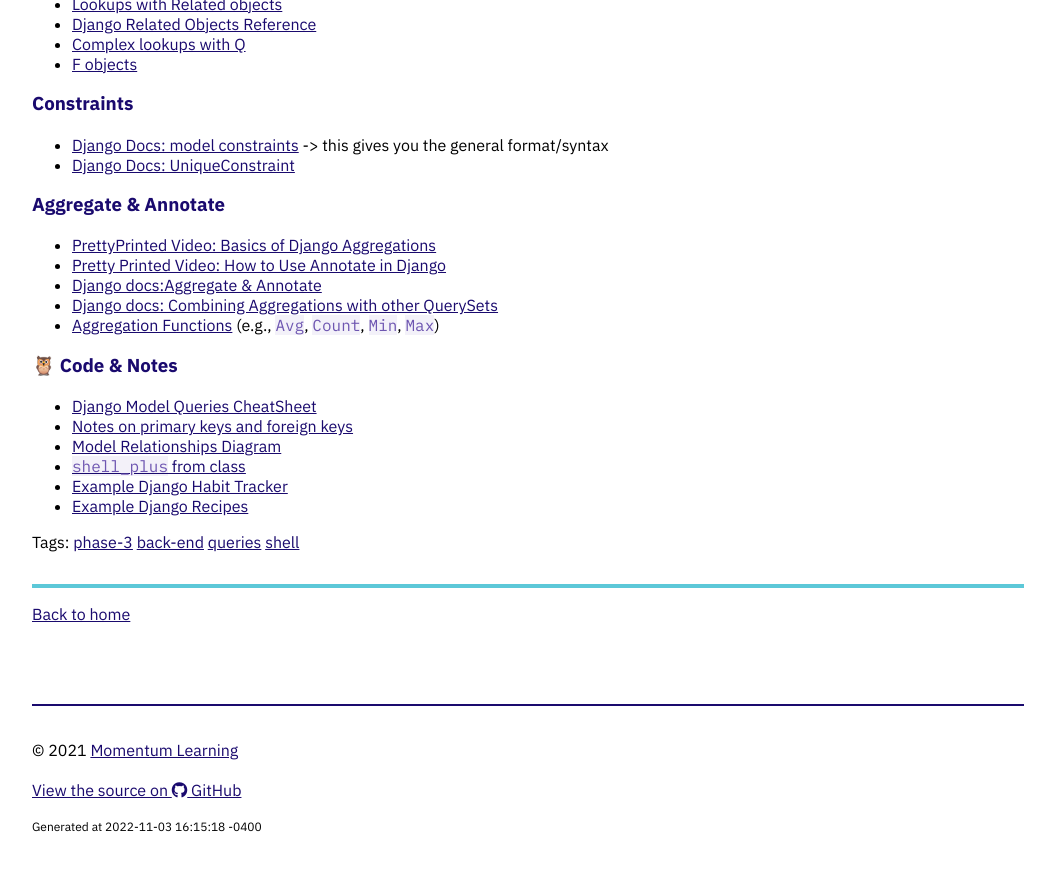
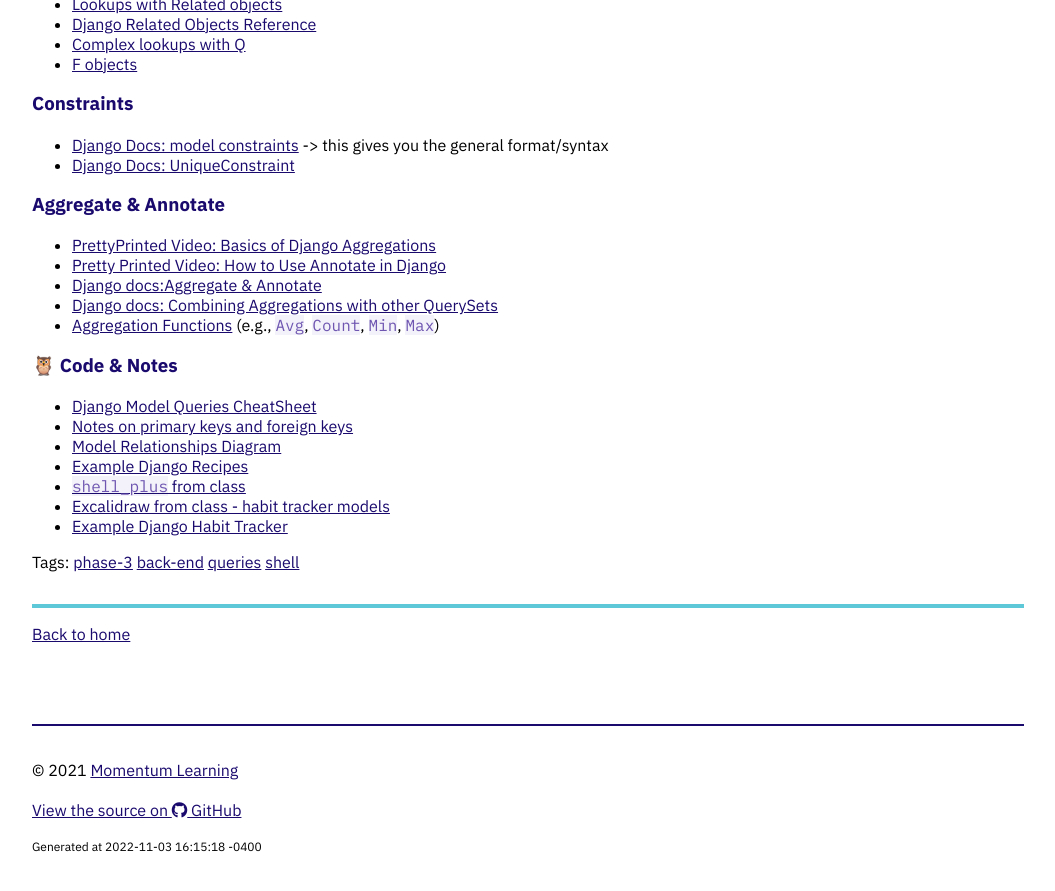
Before and after one commit to Momentum-Team-15/momentum-team-15.github.io, a Jekyll site: the page built from _posts/2022-11-03-be-more-models.md, in a window 1280 px wide and 900 px high, scrolled down 1307 px. Shown: the top 891 px of the window, without its empty margins (112-1167 px from the left). Built offline with Jekyll 4.4.1, drawn with Linux system fonts in a browser that asks for light colours; nearby versions of some CDN libraries.

Commit message:
Add diagram

```diff
--- a/_posts/2022-11-03-be-more-models.md
+++ b/_posts/2022-11-03-be-more-models.md
@@ -75,6 +75,7 @@ python manage.py shell_plus --print-sql
 - [Django Model Queries CheatSheet](https://github.com/Momentum-Team-15/notes/blob/main/django-queries.md)
 - [Notes on primary keys and foreign keys](https://github.com/Momentum-Team-15/notes/blob/main/pks-and-fks.md)
 - [Model Relationships Diagram](https://github.com/Momentum-Team-15/notes/blob/main/model-relationships.md)
+- [Example Django Recipes](https://github.com/Momentum-Team-15/example-django-recipes)
 - [`shell_plus` from class](https://github.com/Momentum-Team-15/notes/blob/main/shell_plus.md)
+- [Excalidraw from class - habit tracker models](https://github.com/Momentum-Team-15/notes/blob/main/habit-tracker-models.md)
 - [Example Django Habit Tracker](https://github.com/Momentum-Team-15/example-habit-tracker)
-- [Example Django Recipes](https://github.com/Momentum-Team-15/example-django-recipes)
```
